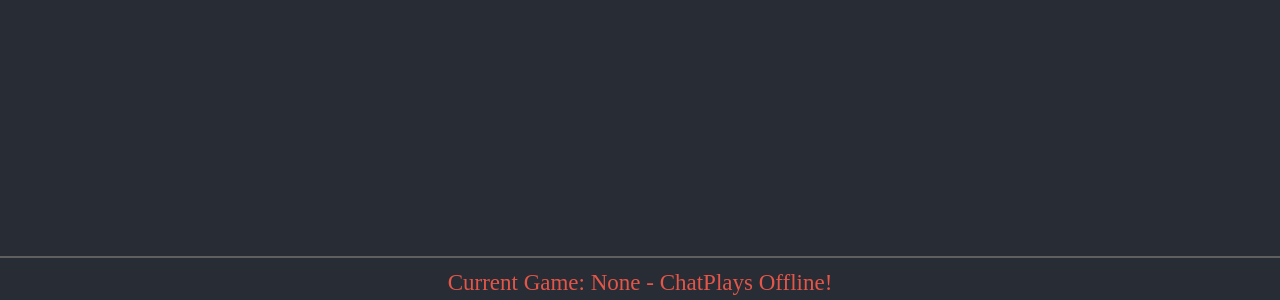
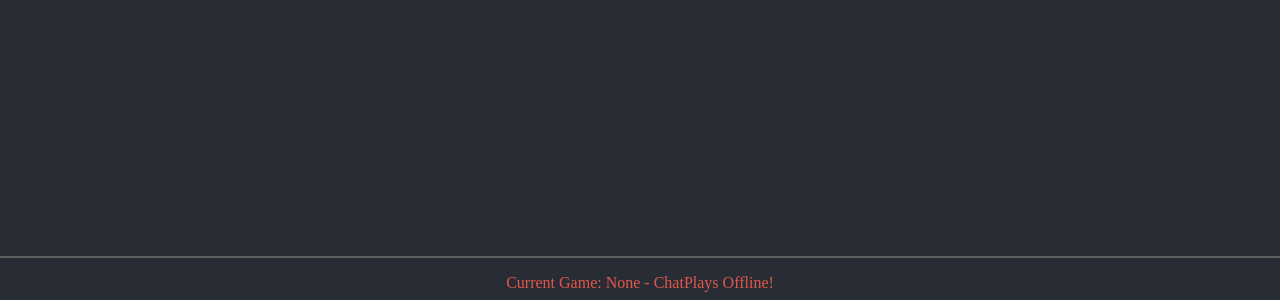
Before and after one commit to AlgorithmicPolicyIndex/ChatPlays, an Electron app: page frontend/index.html in a window 1280 px wide. Shown: the part 500-800 px from the top of the page. Drawn offline with Linux system fonts and the light colour scheme.

Commit message:
fixes to default theme and minimum size

```diff
--- a/frontend/theme/default/default.css
+++ b/frontend/theme/default/default.css
@@ -1,12 +1,12 @@
 :root {
 	--font-family: 'Cascadia Code NF';
-	--list-font-size: 17px;
+	--list-font-size: 2vh;
 
-	--message-font-size: 17px;
+	--message-font-size: 2vh;
 	--message-color: #fafafa;
-	--platform-font-size: 15px;
+	--platform-font-size: 2vh;
 	--platform-color: #0997b3;
-	--curgame-font-size: 23px;
+	--curgame-font-size: 2vh;
 	--curgame-color: #e45649;
 	--curgame-active-color: #c18401;
 	--bracket-color: #5f5f5f;
@@ -17,7 +17,7 @@
 	--moderator-color: #0184bc;
 	--chatter-color: #c678dd;
 
-	--notifications-font-size: 30px;
+	--notifications-font-size: 3vh;
 	--notifications-color: #e45649;
 	--notifications-bg-1: #383a42;
 	--notifications-bg-2: #535763;
@@ -92,6 +92,7 @@ li {
 #message {
 	color: var(--message-color);
 	margin: 10px;
+	word-break: break-word;
 	font-size: var(--message-font-size);
 }
 
--- a/src/games/Helldivers2.ts
+++ b/src/games/Helldivers2.ts
@@ -105,7 +105,7 @@ const Stratagems = {
 };
 
 // TODO: Make handler for changing flashlight, RPM and zoom levels.
-const name=  "hd2";
+const name = "hd2";
 const execute = async (message: string) => {
 	if (Object.keys(Controls).includes(message.toLowerCase())) {
 		const control = Object.keys(Controls);
--- a/src/settings.json
+++ b/src/settings.json
@@ -1,6 +1,5 @@
 {
 	"universalName": "NAME",
-	"twitch": "CHANNEL NAME",
 	"youtube": "CHANNEL ID",
 	"platform": "twitch",
 	"useChat": true,
@@ -23,6 +22,6 @@
 
 	"maxWitdh": 850,
 	"maxHeight": 1159,
-	"minWidth": 650,
-	"minHeight": 959
+	"minWidth": 450,
+	"minHeight": 759
 }
```
Also changed, not shown: readme.md.
